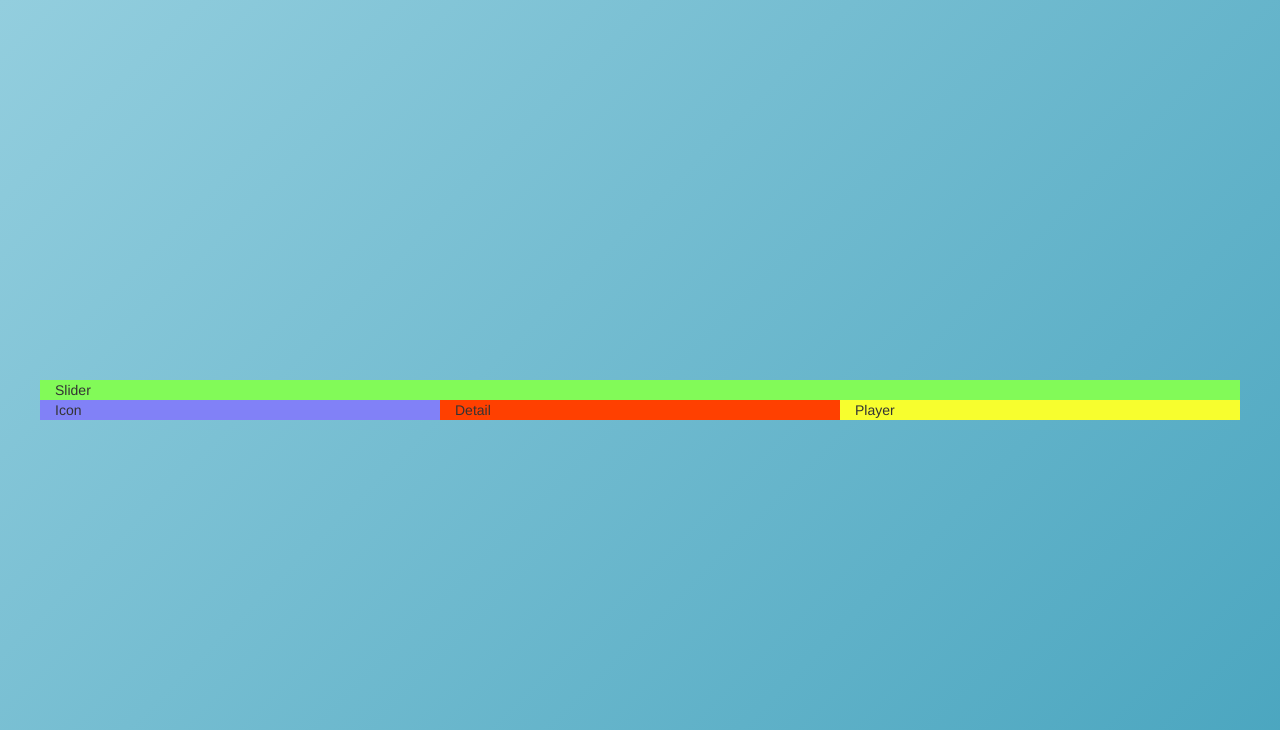
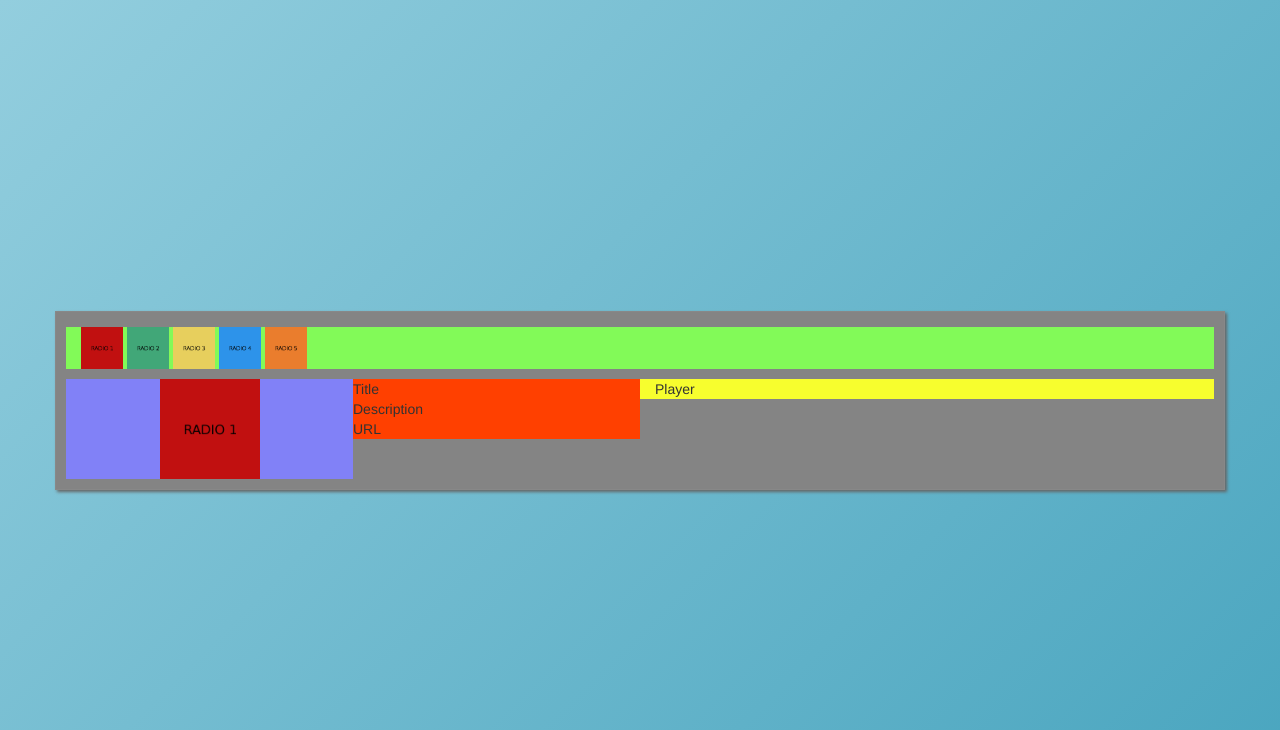
Before and after one commit to auzias/web-controler-radio, a PHP site: page /mock-up/ihm.html in a window 1280 px wide. Shown: the top 730 px of the page. Run offline with PHP 8.4, Linux system fonts and the light colour scheme.

Commit message:
update mockup with margin, padding & elevation

```diff
--- a/web/css/index.css
+++ b/web/css/index.css
@@ -32,3 +32,23 @@ body {
 .player {
 	background: #F7FE2E;
 }
+
+.component {
+	padding: 0px 10px 0px 10px;
+	margin: 10px 0px 5px 0px;
+}
+
+.main {
+	padding: 5px;
+	background: #848484;
+}
+
+.elevation-2 {
+	border: solid 1px #888;
+	-moz-box-shadow: 2px 2px 3px 0px #656565;
+	-webkit-box-shadow: 2px 2px 3px 0px #656565;
+	-o-box-shadow: 2px 2px 3px 0px #656565;
+	box-shadow: 2px 2px 3px 0px #656565;
+	filter: progid:DXImageTransform.Microsoft.Shadow(color=#656565,
+		Direction=134, Strength=5);
+}
--- a/web/mock-up/ihm.html
+++ b/web/mock-up/ihm.html
@@ -9,13 +9,32 @@
 	<div class="vertical-center">
 		<div class="container">
 			<div class="row">
-				<div class="row">
-				  <div class="col-xs-12 slider">Slider</div>
-				</div>
-				<div class="row">
-				  <div class="col-xs-4 icon">Icon</div>
-				  <div class="col-xs-4 details" >Detail</div>
-				  <div class="col-xs-4 player">Player</div>
+				<div class="col-xs-12 main elevation-2">
+					<!-- slider -->
+					<div class="row component">
+						<div class="col-xs-12 slider">
+							<img src="../images/radio_1.png" alt="radio_1" height="42" width="42">
+							<img src="../images/radio_2.png" alt="radio_1" height="42" width="42">
+							<img src="../images/radio_3.png" alt="radio_1" height="42" width="42">
+							<img src="../images/radio_4.png" alt="radio_1" height="42" width="42">
+							<img src="../images/radio_5.png" alt="radio_1" height="42" width="42">
+						</div>
+					</div>
+
+					<!-- sub -->
+					<div class="row component">
+						<!-- icon -->
+						<div class="col-xs-3 icon text-center"><img src="../images/radio_1.png" alt="radio_1" height="100" width="100"></div>
+
+						<!-- details -->
+						<div class="col-xs-3 details" >
+							<div class="row">Title</div>
+							<div class="row">Description</div>
+							<div class="row">URL</div>
+						</div>
+						<!-- player -->
+						<div class="col-xs-6 player">Player</div>
+					</div>
 				</div>
 			</div>
 		</div>
```
